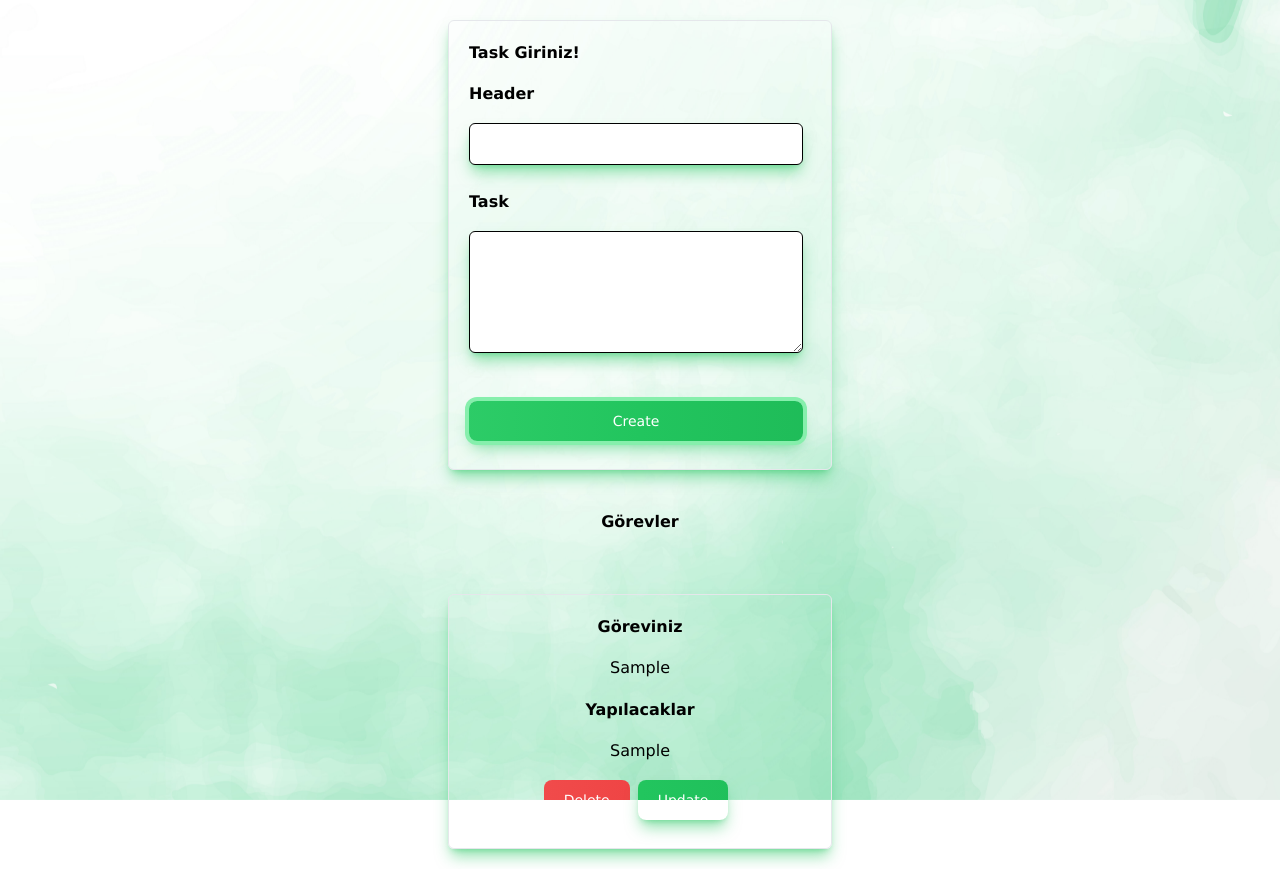
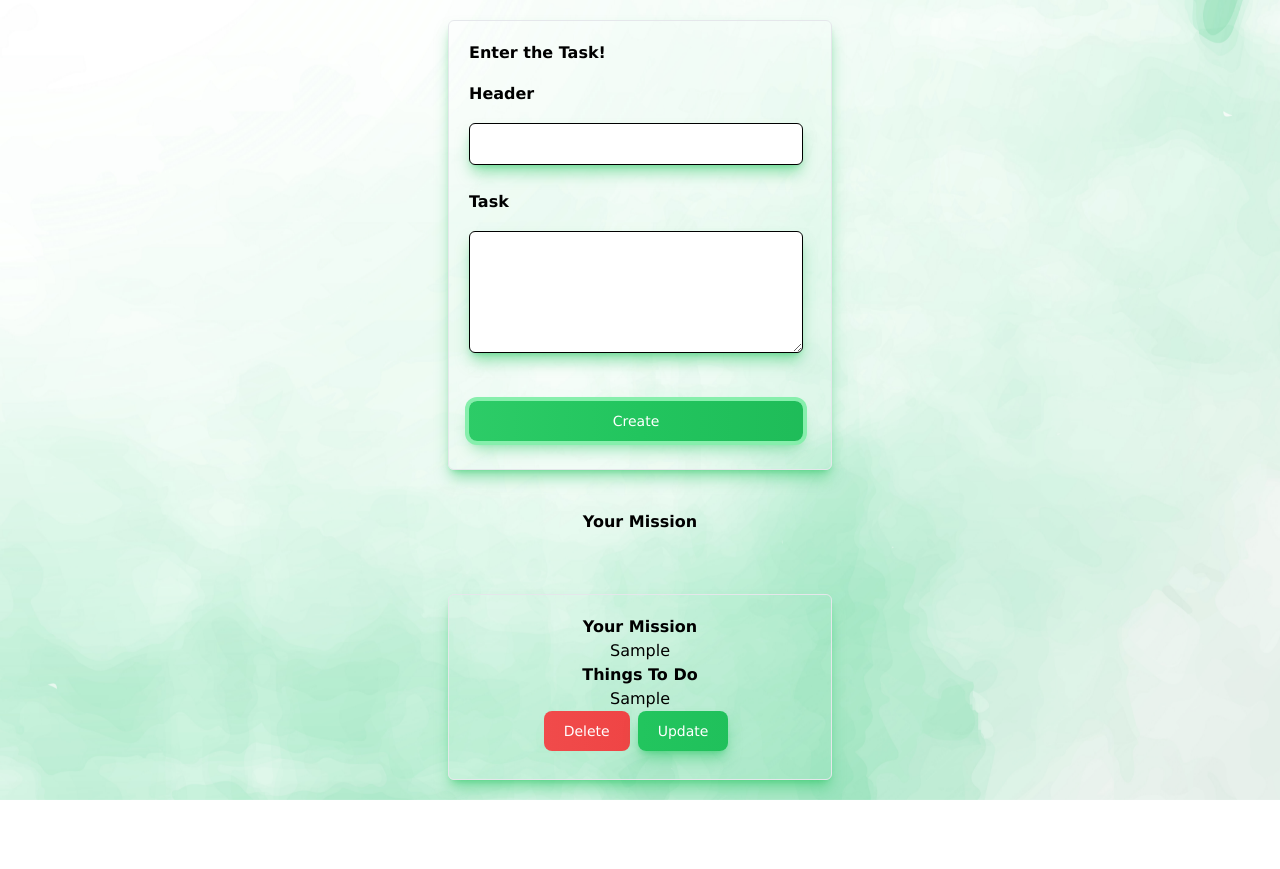
Before and after one commit to kaaniince/task-app, a React (Vite) app: page / in a window 1280 px wide. Both pictures are taken after typing "Sample", "Sample" into the empty fields and a click on the button "Create". After the commit the page ends 800 px from the top, so only its background shows below. Built offline with nearby package versions, Linux system fonts and the light colour scheme.

Commit message:
feat: add update task

```diff
--- a/src/App.jsx
+++ b/src/App.jsx
@@ -24,12 +24,30 @@ function App() {
 
     setTasks(afterDeletingTasks);
   };
+  const editTaskByID = (id, updatedTitle, updatedTaskDesc) => {
+    const updatedTasks = tasks.map((task) => {
+      if (task.id === id) {
+        return {
+          id,
+          title: updatedTitle,
+          taskDesc: updatedTaskDesc,
+        };
+      }
+      return task;
+    });
+
+    setTasks(updatedTasks);
+  };
 
   return (
     <div className="App flex flex-col justify-start  items-center min-h-screen  w-full">
       <TaskCreate onCreate={createTask} />
-      <h1 className="mt-10 mb-10 text-bold">Görevler</h1>
-      <TaskList tasks={tasks} onDelete={deleteTaskByID} />
+      <h1 className="mt-10 mb-10 text-bold">Your Mission</h1>
+      <TaskList
+        tasks={tasks}
+        onDelete={deleteTaskByID}
+        onUpdate={editTaskByID}
+      />
     </div>
   );
 }
--- a/src/components/TaskCreate.jsx
+++ b/src/components/TaskCreate.jsx
@@ -1,7 +1,7 @@
 import { useState } from "react";
-function TaskCreate({ onCreate }) {
-  const [title, setTitle] = useState("");
-  const [taskDesc, setTaskDesc] = useState("");
+function TaskCreate({ onCreate, task, taskFormUpdate, onUpdate }) {
+  const [title, setTitle] = useState(task ? task.title : "");
+  const [taskDesc, setTaskDesc] = useState(task ? task.taskDesc : "");
   const handleChange = (event) => {
     setTitle(event.target.value);
   };
@@ -12,14 +12,46 @@ function TaskCreate({ onCreate }) {
 
   const handleSubmit = (event) => {
     event.preventDefault();
+    if (taskFormUpdate) {
+      onUpdate(task.id, title, taskDesc);
+    } else {
       onCreate(title, taskDesc);
+    }
     setTitle("");
     setTaskDesc("");
   };
 
   return (
+    <div>
+      {taskFormUpdate ? (
+        <div className="w-full ">
+          <h2 className="text-bol text-bold">Please Edit the Task!</h2>
+          <form className="flex flex-col">
+            <label className="task-label text-bold">Edit Header</label>
+            <input
+              value={title}
+              onChange={handleChange}
+              className="p-5 border border-black  border-gradient-to-r from-green-400 via-green-500 to-green-600 focus:ring-4 focus:outline-none focus:ring-green-300 dark:focus:ring-green-800 shadow-lg shadow-green-500/50 dark:shadow-lg dark:shadow-green-800/80  rounded-md text-sm px-5 py-2.5 mr-2 mb-2"
+            />
+            <label className="task-label text-bold">Edit Task</label>
+            <textarea
+              onChange={handleTaskDesc}
+              value={taskDesc}
+              rows={5}
+              className="p-5 border border-black  border-gradient-to-r from-green-400 via-green-500 to-green-600 focus:ring-4 focus:outline-none focus:ring-green-300 dark:focus:ring-green-800 shadow-lg shadow-green-500/50 dark:shadow-lg dark:shadow-green-800/80  rounded-md text-sm px-5 py-2.5 mr-2 mb-2 "
+            />
+            <button
+              onClick={handleSubmit}
+              type="button"
+              className="mt-10 text-white bg-gradient-to-r from-green-400 via-green-500 to-green-600 hover:bg-gradient-to-br focus:ring-4 focus:outline-none focus:ring-green-300 dark:focus:ring-green-800 shadow-lg shadow-green-500/50 dark:shadow-lg dark:shadow-green-800/80 font-medium rounded-lg text-sm px-5 py-2.5 text-center mr-2 mb-2"
+            >
+              Update
+            </button>
+          </form>
+        </div>
+      ) : (
         <div className="w-96 mt-5 border p-5 rounded-md shadow-lg shadow-green-500/50 dark:shadow-lg dark:shadow-green-800/80 ">
-      <h2 className="text-bol text-bold">Task Giriniz!</h2>
+          <h2 className="text-bol text-bold">Enter the Task!</h2>
           <form className="flex flex-col">
             <label className="task-label text-bold">Header</label>
             <input
@@ -43,6 +75,8 @@ function TaskCreate({ onCreate }) {
             </button>
           </form>
         </div>
+      )}
+    </div>
   );
 }
 
--- a/src/components/TaskList.jsx
+++ b/src/components/TaskList.jsx
@@ -1,10 +1,17 @@
 import TaskShow from "./TaskShow";
 
-function TaskList({ tasks, onDelete }) {
+function TaskList({ tasks, onDelete, onUpdate }) {
   return (
     <div className="flex flex-wrap justify-center">
       {tasks.map((task, index) => {
-        return <TaskShow key={index} task={task} onDelete={onDelete} />;
+        return (
+          <TaskShow
+            key={index}
+            task={task}
+            onDelete={onDelete}
+            onUpdate={onUpdate}
+          />
+        );
       })}
     </div>
   );
--- a/src/components/TaskShow.jsx
+++ b/src/components/TaskShow.jsx
@@ -1,12 +1,28 @@
-function TaskShow({ task, onDelete }) {
+import { useState } from "react";
+import TaskCreate from "./TaskCreate";
+
+function TaskShow({ task, onDelete, onUpdate }) {
+  const [showEdit, setShowEdit] = useState(false);
   const handleDeleteClick = () => {
     onDelete(task.id);
   };
+  const handleEditClick = () => {
+    setShowEdit(!showEdit);
+  };
+
+  const handleSubmit = (id, updatedTitle, updatedTaskDesc) => {
+    setShowEdit(false);
+    onUpdate(id, updatedTitle, updatedTaskDesc);
+  };
   return (
-    <div className="w-96 m-5 border p-5 rounded-md shadow-lg shadow-green-500/50 dark:shadow-lg dark:shadow-green-800/80 flex flex-col items-center">
-      <h2 className="text-bold">Göreviniz</h2>
+    <div className="w-96 m-5 border p-5 rounded-md shadow-lg shadow-green-500/50 dark:shadow-lg dark:shadow-green-800/80 flex flex-col items-center text-center">
+      {showEdit ? (
+        <TaskCreate task={task} taskFormUpdate={true} onUpdate={handleSubmit} />
+      ) : (
+        <div>
+          <h2 className="text-bold">Your Mission</h2>
           <label className="task-label">{task.title}</label>
-      <h2 className="text-bold">Yapılacaklar</h2>
+          <h2 className="text-bold">Things To Do</h2>
           <label className="task-label">{task.taskDesc}</label>
           <div className="flex flex-row items-center">
             <button
@@ -19,11 +35,14 @@ function TaskShow({ task, onDelete }) {
             <button
               type="button"
               className=" text-white bg-gradient-to-r from-green-400 via-green-500 to-green-600 hover:bg-gradient-to-br focus:ring-4 focus:outline-none focus:ring-green-300 dark:focus:ring-green-800 shadow-lg shadow-green-500/50 dark:shadow-lg dark:shadow-green-800/80 font-medium rounded-lg text-sm px-5 py-2.5 text-center mr-2 mb-2"
+              onClick={handleEditClick}
             >
               Update
             </button>
           </div>
         </div>
+      )}
+    </div>
   );
 }
 
```
Lines whose indentation alone changed are shown as unchanged.
